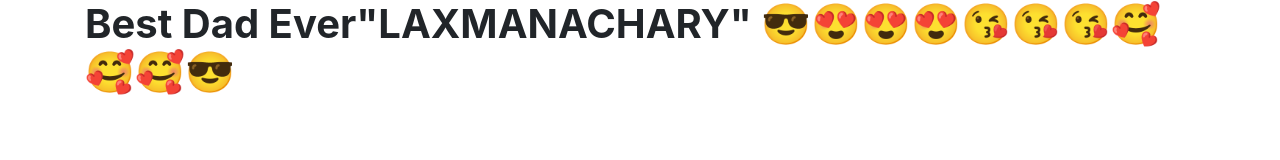
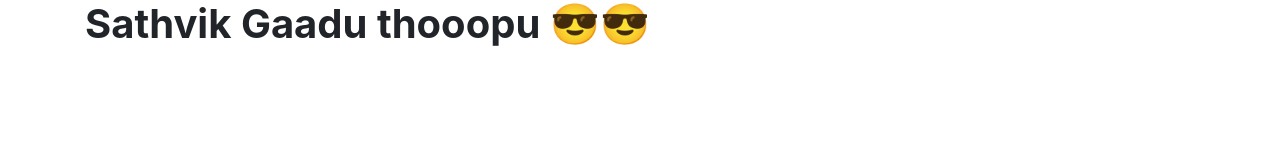
Before and after one commit to SathvikTumoju/info, a plain HTML site: page index.html in a window 1280 px wide. Drawn offline with nearby package versions, Linux system fonts and the light colour scheme.

Commit message:
Update index.html

```diff
--- a/index.html
+++ b/index.html
@@ -24,7 +24,7 @@
 
 
   <div class="container">
-    <h1 class="font-weight-bold"> Best  Dad Ever"LAXMANACHARY" 😎😍😍😍😘😘😘🥰🥰🥰😎 </h1>
+    <h1 class="font-weight-bold"> Sathvik Gaadu thooopu 😎😎 </h1>
   </div>
 
   <!-- Optional JavaScript -->
```
